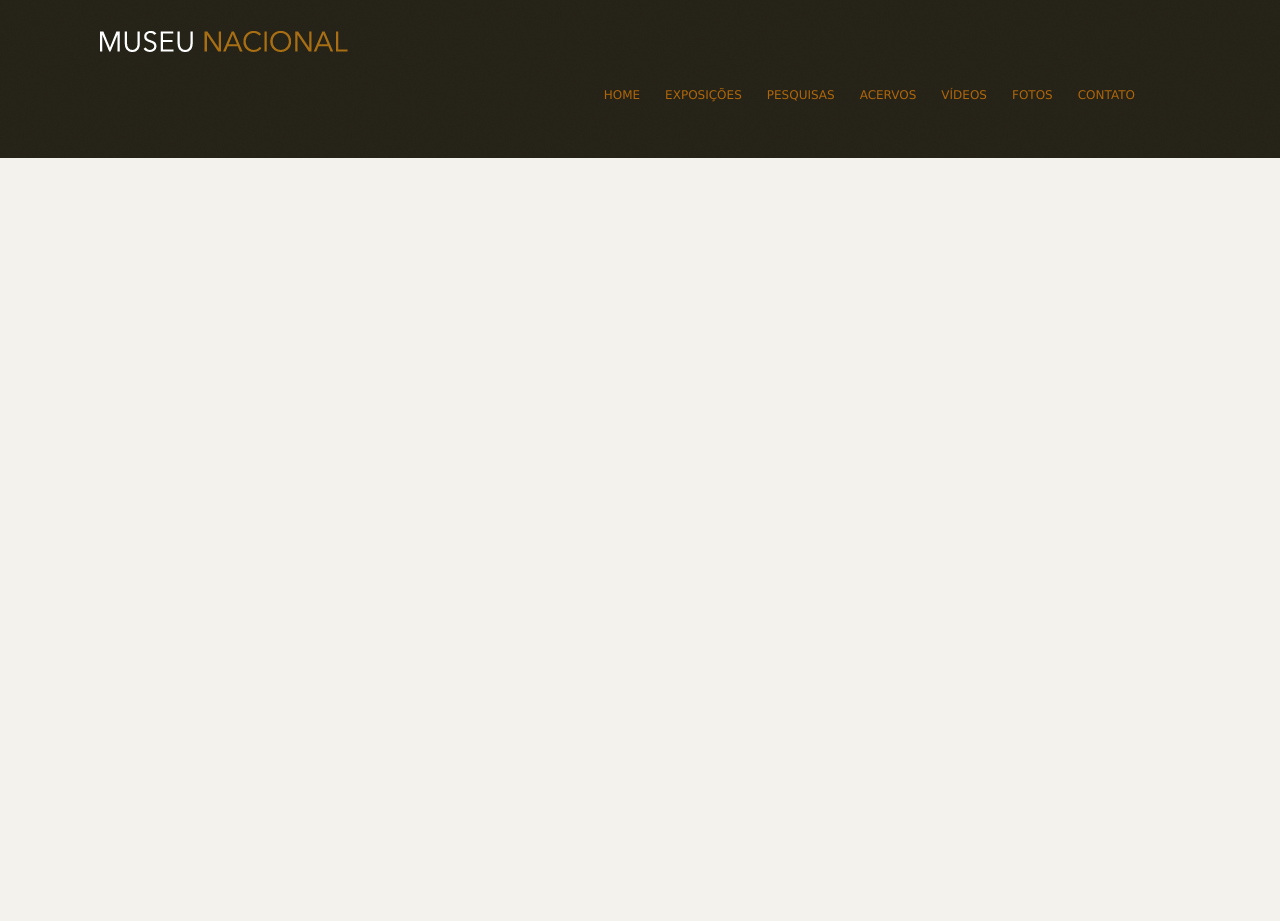
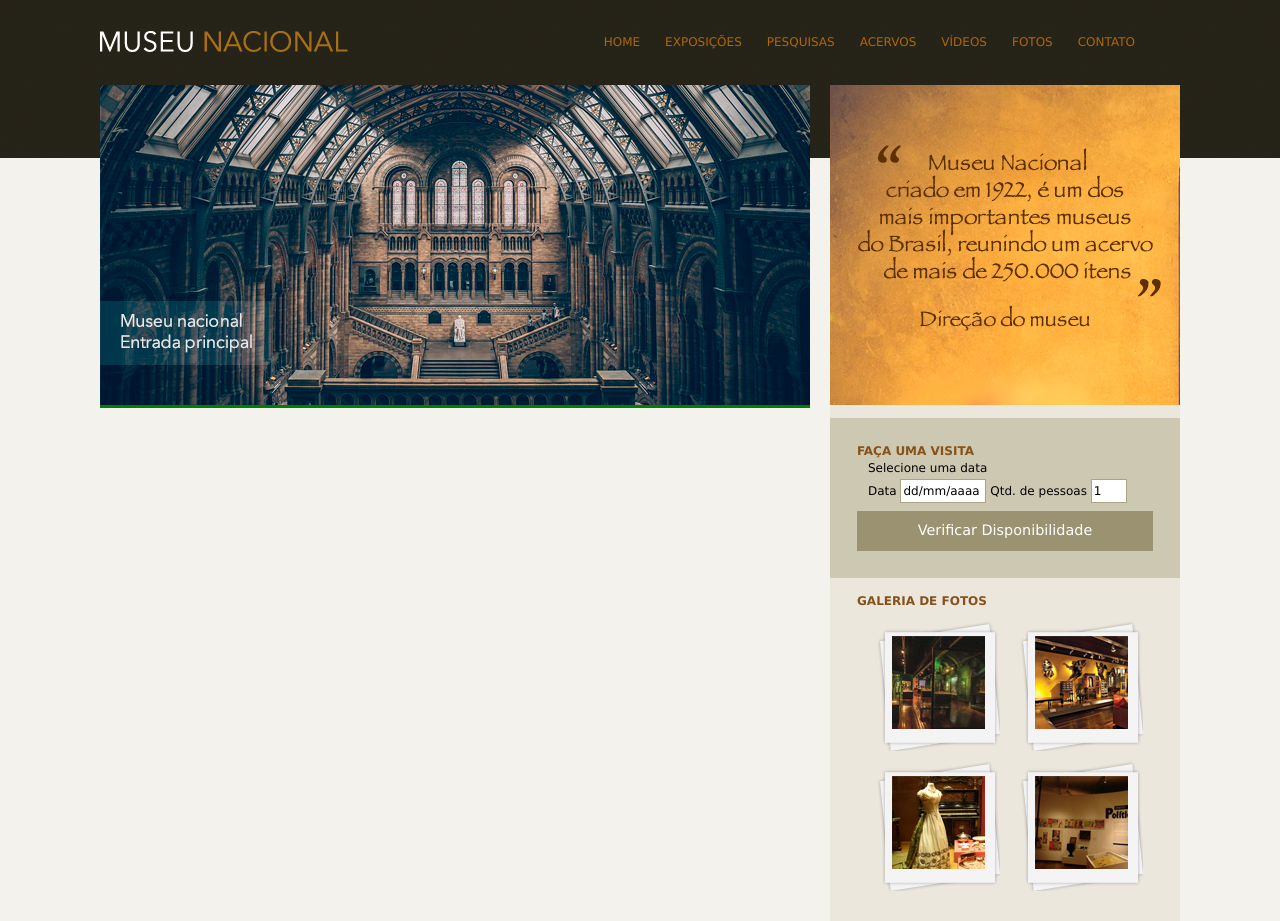
Before and after one commit to RaphaelO-Melo/Site_Museu-Nacional, a plain HTML site: page index.html in a window 1280 px wide. Before the commit the page ends 800 px from the top, so only its background shows below. Drawn offline with Linux system fonts and the light colour scheme.

Commit message:
Aside and Gallery

```diff
--- a/css/style.css
+++ b/css/style.css
@@ -24,6 +24,10 @@ a:hover {
 }
 
 /* Logotipo do site */
+#logo h1{
+    float: left;
+}
+
 #logo a {
     width: 248px;
     height: 21px;
@@ -54,3 +58,77 @@ nav ul li a {
 nav ul li a:hover {
     border-bottom: 1px solid #535858;
 }
+
+/* Área de conteúdos */
+#main-content {
+    width: 710px;
+    float: left;
+    background: green;
+}
+
+aside {
+    width: 350px;
+    float: right;
+    background: #ebe7dd;
+    padding-bottom: 30px;
+}
+
+section#visit {
+    background: #cdc8b1;
+    padding: 10px 27px 27px 27px;
+    margin-top: 10px;
+}
+
+#gallery {
+    padding: 0 27px 0 27px;
+}
+
+section#gallery a{
+    margin-left: 2px;
+    margin-top: 3px;
+}
+
+section#gallery a {
+    display: block;
+    background: url(../src/images/fundo-foto.png) no-repeat;
+    float: left;
+    padding: 15px;
+    padding-bottom: 19px;
+    margin: 10px 0 0 20px;
+}
+
+h4 {
+    color: #86521a;
+    text-transform: uppercase;
+    padding-bottom: 3px;
+    margin-bottom: 0;
+}
+
+/* Formulários */
+input {
+    height: 20px;
+    width: 80px;
+    background: white;
+    border: none;
+    font-size: 1em;
+}
+
+input.camp {
+    border: 1px solid #ada484;
+}
+
+input.button {
+    background: #9b9271;
+    color: white;
+    width: 100%;
+    height: 40px;
+    font-size: 1.2em;
+}
+
+fieldset {
+    border: none;
+}
+
+legend {
+    display: none;
+}
--- a/index.html
+++ b/index.html
@@ -40,6 +40,62 @@
 
             </header> <!-- Final Cabeçalho -->
 
+            <div id="content-container"> <!-- Início do container de conteúdos -->
+
+                <div id="main-content"> <!-- Início do conteúdo principal -->
+
+                    <section id="main-image">
+                        <img src="src/images/museu.png" alt="Entrada do Museu Nacional">
+                    </section>
+
+                </div> <!-- Final do conteúdo principal -->
+
+                <aside> <!-- Início da área lateral -->
+
+                    <section id="testimony">
+                        <img src="src/images/depoimento.png" alt="Depoimento da Direção do Museu">
+                    </section>
+
+                    <section id="visit">
+
+                        <h4>Faça uma visita</h4>
+                        <form>
+                            <fieldset>
+                                <legend>Selecione uma data</legend>
+                                <label for="data">Data</label>
+                                <input class="camp" type="text" id="data" value="dd/mm/aaaa">
+
+                                <label for="people_number">Qtd. de pessoas</label>
+                                <input class="camp" type="text" id="people_number" value="1" style="width: 30px;">
+                            </fieldset>
+
+                            <input class="button" type="submit" value="Verificar Disponibilidade">
+                        </form>
+
+                    </section>
+
+                    <section id="gallery">
+
+                        <h4>Galeria de Fotos</h4>
+                        <a href="#">
+                            <img src="src/images/imagem1.jpg" height="93px" width="93px">
+                        </a>
+                        <a href="#">
+                            <img src="src/images/imagem2.jpg" height="93px" width="93px">
+                        </a>
+                        <a href="#">
+                            <img src="src/images/imagem3.jpg" height="93px" width="93px">
+                        </a>
+                        <a href="#">
+                            <img src="src/images/imagem4.jpg" height="93px" width="93px">
+                        </a>
+
+                    </section>
+
+                </aside> <!-- Final da área lateral -->
+
+            </div> <!-- Final do container de conteúdos -->
+
         </div><!-- Final Container -->
 
     </body>
```
